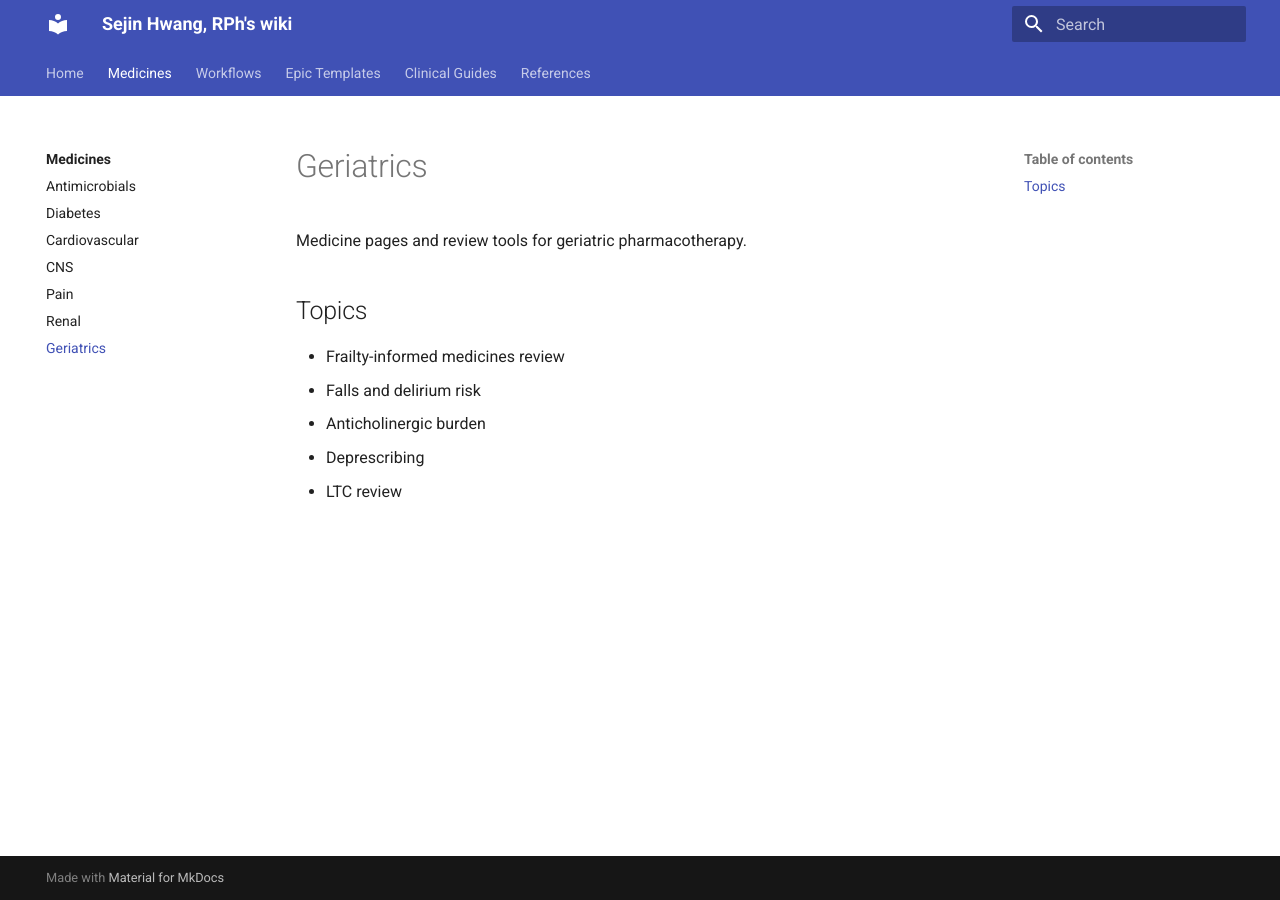
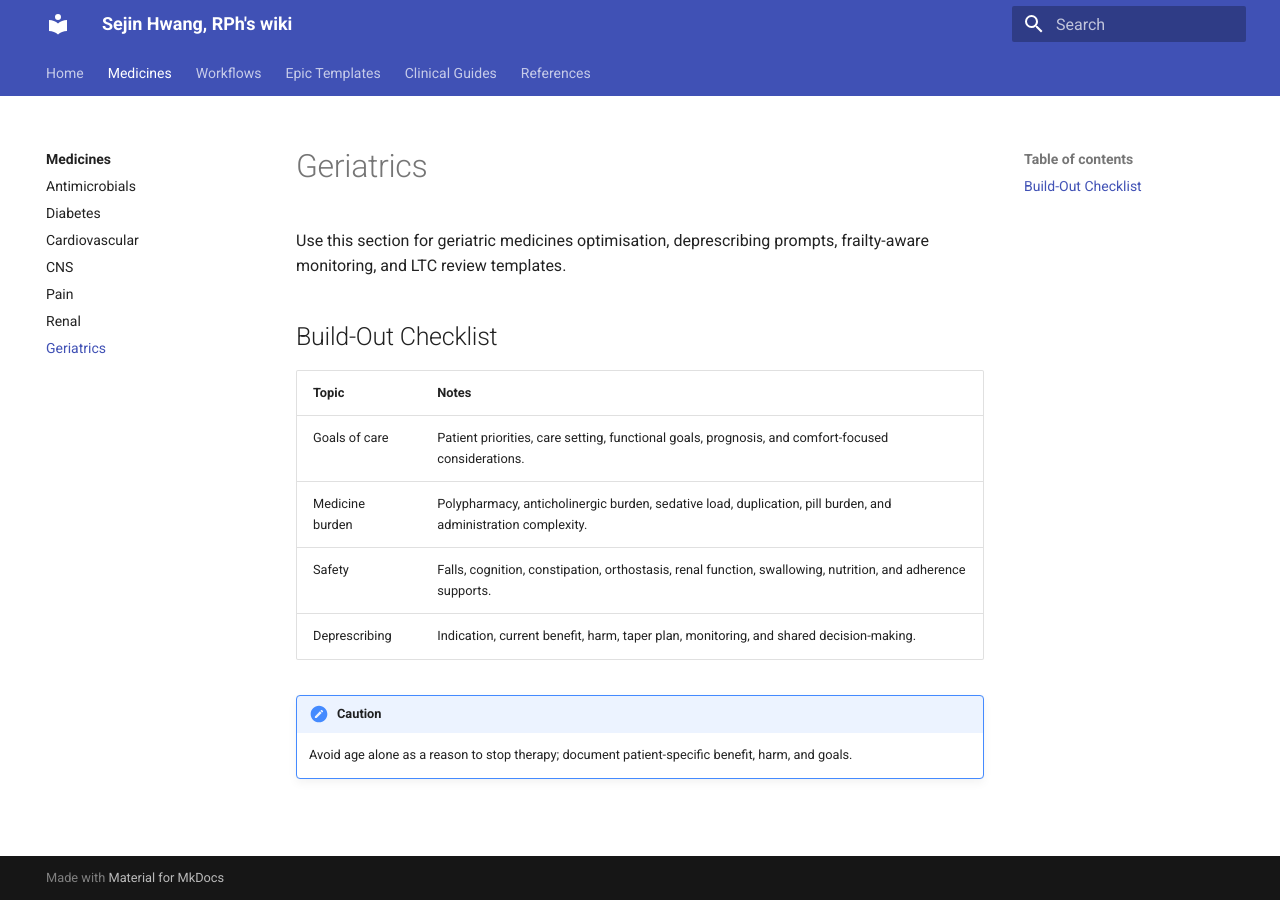
Before and after one commit to sejinhwang/sejin-pharmacy-wiki, an MkDocs documentation site: the page built from docs/medicines/geriatrics/index.md, in a window 1280 px wide. Built offline with MkDocs 1.6.1 and Material for MkDocs 9.7.7, drawn with Linux system fonts in a browser that asks for light colours.

```diff
--- a/docs/medicines/geriatrics/index.md
+++ b/docs/medicines/geriatrics/index.md
@@ -1,11 +1,15 @@
 # Geriatrics
 
-Medicine pages and review tools for geriatric pharmacotherapy.
+Use this section for geriatric medicines optimisation, deprescribing prompts, frailty-aware monitoring, and LTC review templates.
 
-## Topics
+## Build-Out Checklist
 
-- Frailty-informed medicines review
-- Falls and delirium risk
-- Anticholinergic burden
-- Deprescribing
-- LTC review
+| Topic | Notes |
+| --- | --- |
+| Goals of care | Patient priorities, care setting, functional goals, prognosis, and comfort-focused considerations. |
+| Medicine burden | Polypharmacy, anticholinergic burden, sedative load, duplication, pill burden, and administration complexity. |
+| Safety | Falls, cognition, constipation, orthostasis, renal function, swallowing, nutrition, and adherence supports. |
+| Deprescribing | Indication, current benefit, harm, taper plan, monitoring, and shared decision-making. |
+
+!!! caution
+    Avoid age alone as a reason to stop therapy; document patient-specific benefit, harm, and goals.
```
